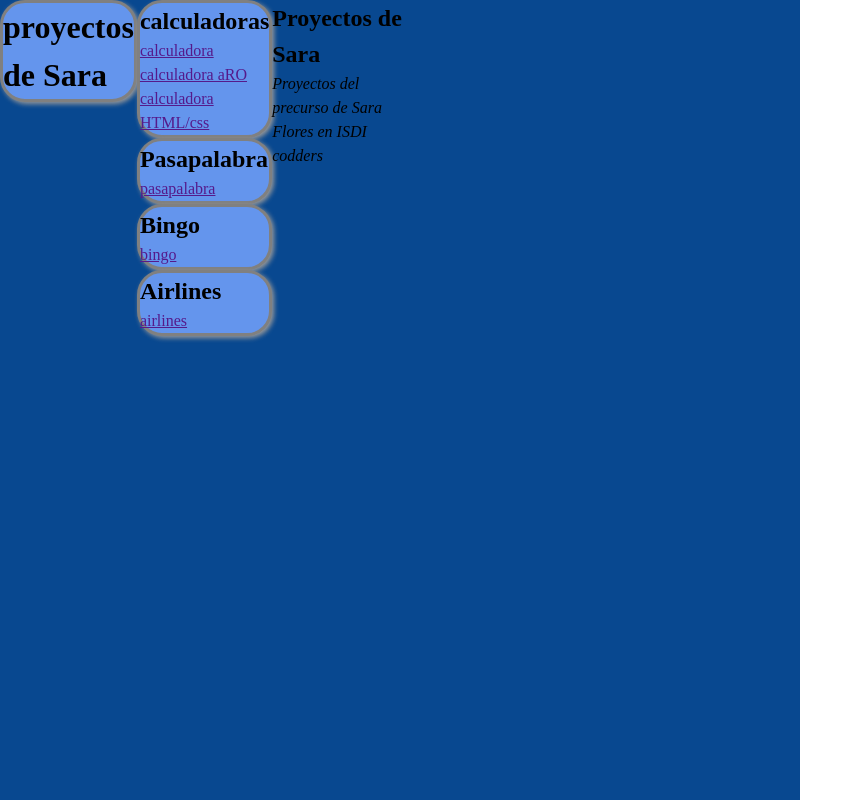
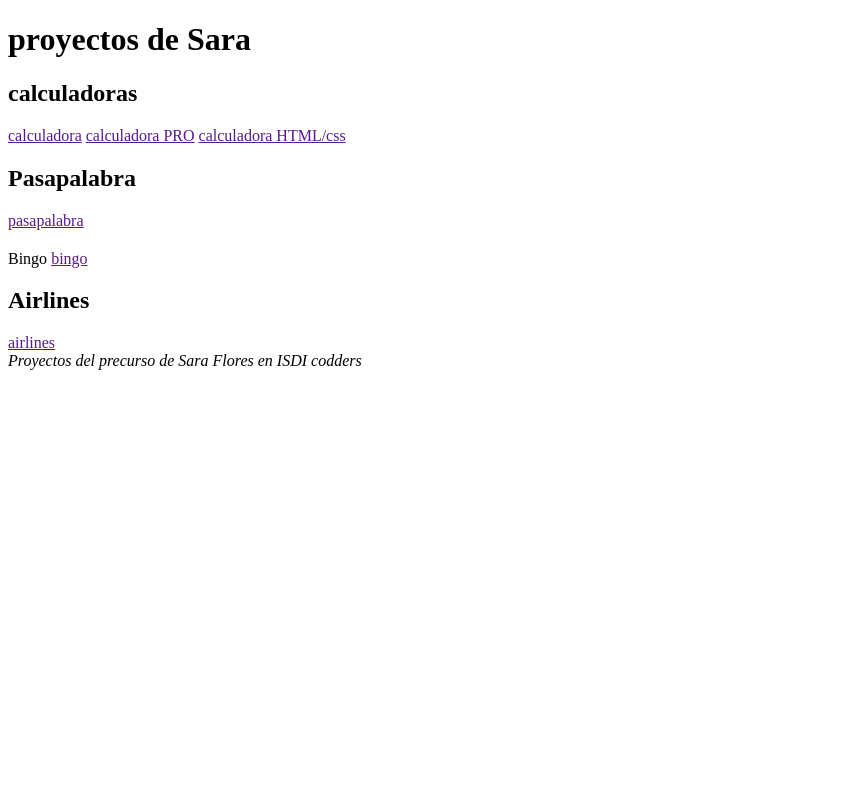
Before and after one commit to Liluminalia/202210-W2CH1-SARAFLORES, a website: page index.html in a window 1280 px wide. Shown: the top 800 px of the page, without its empty margins (0-863 px from the left). Drawn offline with Linux system fonts and the light colour scheme.

Commit message:
erasing css

```diff
--- a/index.html
+++ b/index.html
@@ -8,43 +8,42 @@
         <link rel="stylesheet" href="./css/style.css" />
     </head>
     <body>
-        <main class="main">
-            <header>
-                <h1 class="header">proyectos de Sara</h1>
+        <main >
+            <header >
+                <h1 ">proyectos de Sara</h1>
             </header>
             <section>
-
-                    <article class="article-calculator-container">
-                        <h2 class="article__calculator">calculadoras</h2>
-                        <span class="article-calculator__content">
+                <article></article>
+                <article >
+                    <h2 >calculadoras</h2>
+                    <span >
                         <a href="">calculadora</a>
-                            <a href="">calculadora aRO</a>
+                        <a href="">calculadora PRO</a>
                         <a href="">calculadora HTML/css</a>
                     </span>
                 </article>
 
-                    <article class="article-pasapalabra-container">
-                        <h2 class="article__pasapalabra">Pasapalabra</h2>
-                        <span class="article-pasapalabra__content">
+                <article >
+                    <h2 >Pasapalabra</h2>
+                    <span>
                         <a href="">pasapalabra</a>
                     </span>
                 </article>
-                    <article class="article-bingo-container">
-                        <h2 class="article__bingo">Bingo</h2>
-                        <span class="article-bingo__content">
+                <article>
+                    <h2></h2>Bingo</h2>
+                    <span >
                         <a href="">bingo</a>
                     </span>
                 </article>
-                    <article class="article-airlines-container">
-                        <h2 class="article__airlines">Airlines</h2>
-                        <span class="article-airlines__content">
+                <article>
+                    <h2>Airlines</h2>
+                    <span>
                         <a href="">airlines</a>
                     </span>
                 </article>
-                </article>
+                <article ></article>
             </section>
-            <footer>
-                <h2>Proyectos de Sara</h2>
+            <footer >
                 <address>
                     Proyectos del precurso de Sara Flores en ISDI codders
                 </address>
--- a/sass/style.scss
+++ b/sass/style.scss
@@ -1,155 +1,110 @@
-/* Box sizing rules */
-*,
-*::before,
-*::after {
-    box-sizing: border-box;
-}
+// /* Box sizing rules */
+// *,
+// *::before,
+// *::after {
+//     box-sizing: border-box;
+//     margin: 0;
+//     padding: 0;
+// }
 
-/* Remove default padding */
-ul[class],
-ol[class] {
-    padding: 0;
-}
+// // reset end
 
-/* Remove default margin */
-body,
-h1,
-h2,
-h3,
-h4,
-p,
-ul[class],
-ol[class],
-li,
-figure,
-figcaption,
-blockquote,
-dl,
-dd {
-    margin: 0;
-}
+// @mixin forma-y-borde {
+//     border-radius: 25px;
+//     background-color: cornflowerblue;
+//     border: 3px grey solid;
+//     box-shadow: 2px 2px 5px #999;
+//     text-align: center;
+// }
 
-/* Set core body defaults */
-body {
-    min-height: 100vh;
-    scroll-behavior: smooth;
-    text-rendering: optimizeSpeed;
-    line-height: 1.5;
-}
+// .main {
+//     display: grid;
+//     grid-template-columns: repeat(6, 1fr);
+//     grid-template-rows: 1fr auto 1fr;
+//     // grid-template-areas:
+//     //     'area1 area1 area1 area1 area1 area1'
+//     //     'area2 area3 area4 area5 area6 area7'
+//     //     'area8 area8 area8 area8 area8 area8';
+//     background-color: rgb(255, 250, 250);
+//     max-width: 100vw;
+//     max-height: 100vh;
 
-/* Remove list styles on ul, ol elements with a class attribute */
-ul[class],
-ol[class] {
-    list-style: none;
-}
+//     .header {
+//         @include forma-y-borde;
+//         grid-column-start: 1;
+//         grid-column-end: 6 span;
+//         grid-row-start: 1;
+//         grid-row-end: 1;
+//         .header__title {
+//         }
+//     }
+//     .empty__start {
+//         grid-column-start: 1;
+//         grid-column-end: 1;
+//         grid-row-start: 2;
+//         grid-row-end: 2;
+//     }
+//     .article-calculator-container {
+//         @include forma-y-borde;
+//         grid-column-start: 2;
+//         grid-column-end: 2;
+//         grid-row-start: 2;
+//         grid-row-end: 2;
 
-/* A elements that don't have a class get default styles */
-a:not([class]) {
-    text-decoration-skip-ink: auto;
-}
+//         .article__calculator {
+//         }
 
-/* Make images easier to work with */
-img {
-    max-width: 100%;
-    display: block;
-}
+//         .article-calculator__content {
+//         }
+//     }
+//     .article-pasapalabra-container {
+//         @include forma-y-borde;
+//         grid-column-start: 3;
+//         grid-column-end: 3;
+//         grid-row-start: 2;
+//         grid-row-end: 2;
+//         .article__pasapalabra {
+//         }
 
-/* Natural flow and rhythm in articles by default */
-article > * + * {
-    margin-top: 1em;
-}
+//         .article-pasapalabra__content {
+//         }
+//     }
+//     .article-bingo-container {
+//         @include forma-y-borde;
+//         grid-column-start: 4;
+//         grid-column-end: 4;
+//         grid-row-start: 2;
+//         grid-row-end: 2;
 
-/* Inherit fonts for inputs and buttons */
-input,
-button,
-textarea,
-select {
-    font: inherit;
-}
+//         .article__bingo {
+//         }
 
-/* Remove all animations and transitions for people that prefer not to see them */
-@media (prefers-reduced-motion: reduce) {
-    * {
-        animation-duration: 0.01ms !important;
-        animation-iteration-count: 1 !important;
-        transition-duration: 0.01ms !important;
-        scroll-behavior: auto !important;
-    }
-}
+//         .article-bingo__content {
+//         }
+//     }
+//     .article-airlines-container {
+//         @include forma-y-borde;
+//         grid-column-start: 5;
+//         grid-column-end: 5;
+//         grid-row-start: 2;
+//         grid-row-end: 2;
 
-// reset :end
+//         .article__airlines {
+//         }
 
-@mixin forma-y-borde {
-    border-radius: 25px;
-    background-color: cornflowerblue;
-    border: 3px grey solid;
-    box-shadow: 2px 2px 5px #999;
-}
-html,
-body {
-    width: 100vh;
-    height: 100vh;
-}
-
-.main {
-    display: grid;
-    grid-template-columns: 1fr 1fr 1fr 1fr 1fr 1fr;
-    grid-template-rows: 1fr 1fr 1fr;
-    background-color: rgb(8, 72, 144);
-
-    .header {
-        grid-column-start: 1;
-        grid-column-end: 6;
-        grid-row-start: 1;
-        grid-row-end: 1;
-        @include forma-y-borde;
-    }
-    .article-calculator-container {
-        @include forma-y-borde;
-        grid-column-start: 2;
-        grid-column-end: 2;
-        grid-row-start: 2;
-        grid-row-end: 2;
-        .article__calculator {
-        }
-
-        .article-calculator__content {
-        }
-    }
-    .article-pasapalabra-container {
-        @include forma-y-borde;
-        grid-column-start: 3;
-        grid-column-end: 3;
-        grid-row-start: 2;
-        grid-row-end: 2;
-        .article__pasapalabra {
-        }
-
-        .article-pasapalabra__content {
-        }
-    }
-    .article-bingo-container {
-        @include forma-y-borde;
-        grid-column-start: 4;
-        grid-column-end: 4;
-        grid-row-start: 2;
-        grid-row-end: 2;
-        .article__bingo {
-        }
-
-        .article-bingo__content {
-        }
-    }
-    .article-airlines-container {
-        @include forma-y-borde;
-        grid-column-start: 5;
-        grid-column-end: 5;
-        grid-row-start: 2;
-        grid-row-end: 2;
-        .article__airlines {
-        }
-
-        .article-airlines__content {
-        }
-    }
-}
+//         .article-airlines__content {
+//         }
+//     }
+//     .empty__end {
+//         grid-column-start: 6;
+//         grid-column-end: 6;
+//         grid-row-start: 2;
+//         grid-row-end: 2;
+//     }
+//     .footer-container {
+//         grid-column-start: 1;
+//         grid-column-end: 6;
+//         grid-row-start: 3;
+//         grid-row-end: 3;
+//     }
+// }
```
Also changed, not shown: css/style.css, 1 other file. Lines whose indentation alone changed are shown as unchanged.
